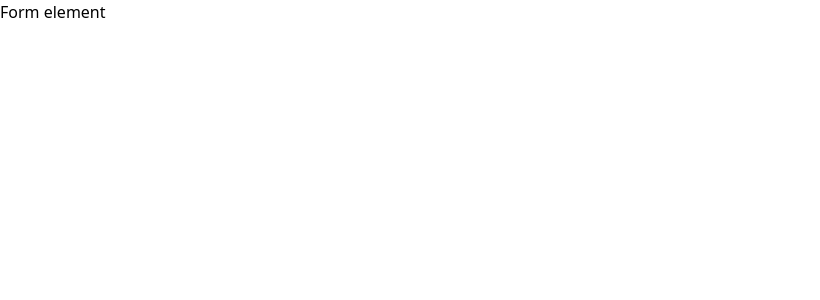
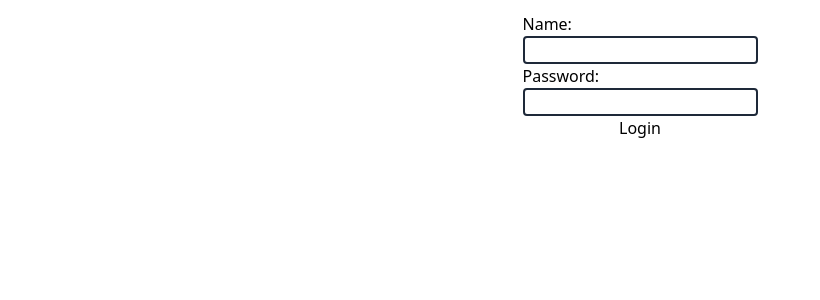
Before and after one commit to Shumaila-sayed/ProductView, a React (Vite) app: page / in a window 1280 px wide. Shown: the top 300 px of the page, without its empty margins (0-820 px from the left). Built offline with nearby package versions, Linux system fonts and the light colour scheme.

Commit message:
Structure form

```diff
--- a/src/Components/Form.tsx
+++ b/src/Components/Form.tsx
@@ -1,5 +1,29 @@
 const Form = () => {
-    return <h1>Form element</h1>
-}
+	return (
+		<div className='max-w-min m-auto p-3'>
+			<form className='flex flex-col'>
+				<label htmlFor='user'>
+					Name:
+					<input
+						type='text'
+						name='user'
+						id='user'
+						className='border-gray-800 border-2 rounded-sm'
+					/>
+				</label>
+				<label htmlFor='pwd'>
+					Password:
+					<input
+						type='password'
+						name='pwd'
+						id='pwd'
+						className='border-gray-800 border-2 rounded-sm'
+					/>
+				</label>
+				<button>Login</button>
+			</form>
+		</div>
+	);
+};
 
 export default Form;
```
